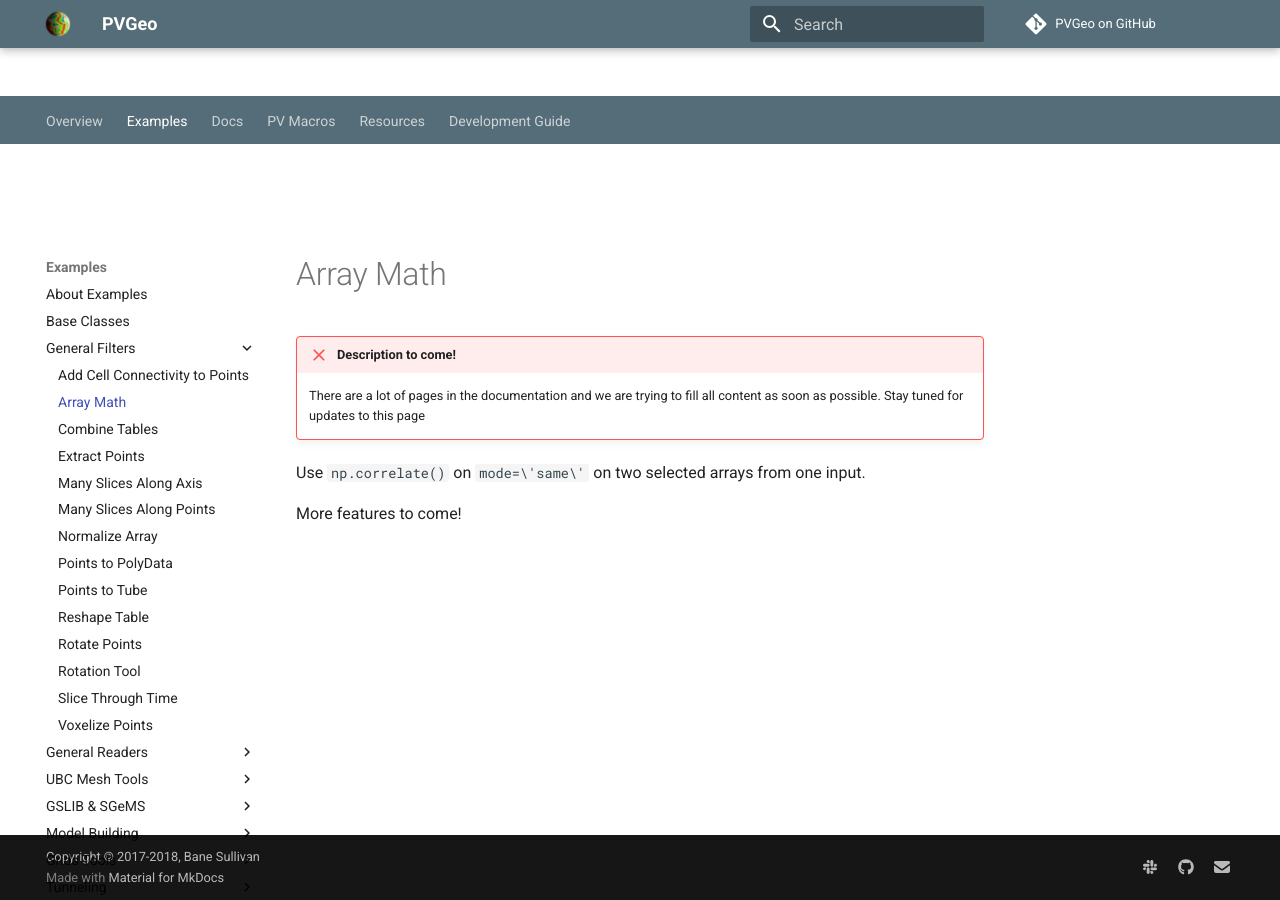
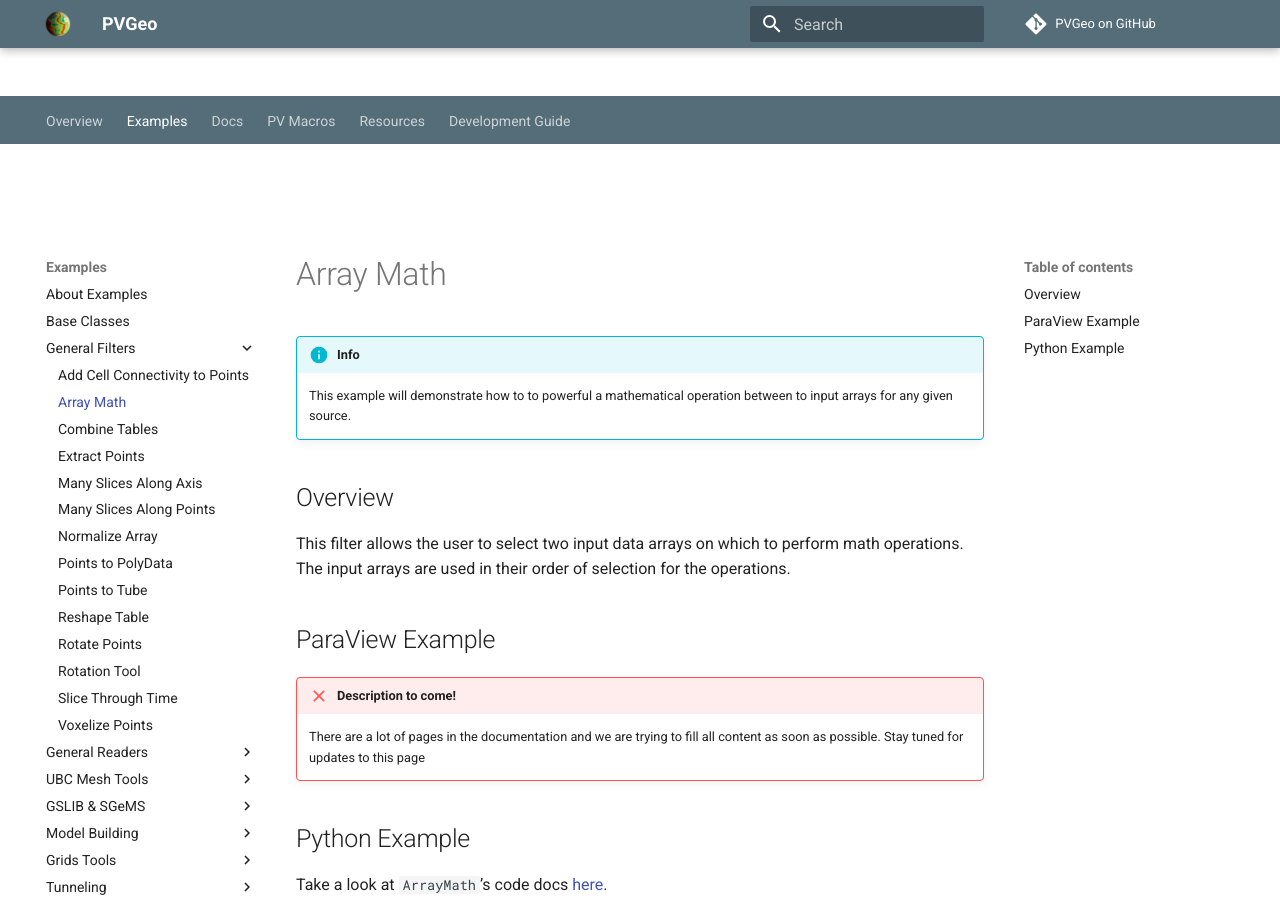
Before and after one commit to OpenGeoVis/PVGeo-Docs, an MkDocs documentation site: the page built from docs/examples/filters-general/array-math.md, in a window 1280 px wide and 900 px high. Built offline with MkDocs 1.6.1 and Material for MkDocs 9.7.7, drawn with Linux system fonts in a browser that asks for light colours; comment, search, counter and statistics services are not loaded; old or Windows-style settings are respelled for this version of MkDocs; some of the changed text lies outside the part shown.

Commit message:
ArrayMath python example added

````diff
--- a/docs/examples/filters-general/array-math.md
+++ b/docs/examples/filters-general/array-math.md
@@ -1,6 +1,69 @@
+!!! info
+    This example will demonstrate how to to powerful a mathematical operation between to input arrays for any given source.
+
+## Overview
+This filter allows the user to select two input data arrays on which to perform math operations. The input arrays are used in their order of selection for the operations.
+
+## ParaView Example
 !!! failure "Description to come!"
     There are a lot of pages in the documentation and we are trying to fill all content as soon as possible. Stay tuned for updates to this page
 
-Use `np.correlate()` on `mode=\'same\'` on two selected arrays from one input.
 
-More features to come!
+<!--- TODO --->
+
+
+## Python Example
+Take a look at `ArrayMath`'s code docs [here](http://docs.pvgeo.org/en/latest/suites/General-Filters.html#PVGeo.filters_general.ArrayMath).
+
+```py
+import numpy as np
+import vtk
+from vtk.numpy_interface import dataset_adapter as dsa
+from PVGeo import _helpers
+from PVGeo.filters_general import ArrayMath
+
+# Create some input table
+table = vtk.vtkTable()
+# Populate the tables
+n = 400
+arr0 = np.random.random(n)
+arr1 = np.random.random(n)
+table.AddColumn(_helpers.numToVTK(arr0, 'Array 0'))
+table.AddColumn(_helpers.numToVTK(arr1, 'Array 1'))
+```
+
+```py
+# Use the filter:
+f = ArrayMath()
+f.SetInputDataObject(table)
+f.SetInputArrayToProcess(0, 0, 0, 6, 'Array 0') # field 6 is row data
+f.SetInputArrayToProcess(1, 0, 0, 6, 'Array 1') # field 6 is row data
+
+# Use native functionality
+f.SetOperation('add')
+f.SetNewArrayName('test')
+f.Update()
+
+# Now get the result
+output = f.GetOutput()
+
+wout = dsa.WrapDataObject(output)
+arr = wout.RowData['test']
+assert(np.allcose(arr, arr0+arr1))
+
+```
+
+```py
+# Use a custom math operation:
+def power(arr0, arr1):
+    return arr0**arr1
+
+# Use filter generated above
+f.SetOperation(power)
+f.SetNewArrayName('powered')
+f.Update()
+
+# Now get the result
+output = f.GetOutput()
+
+```
````
